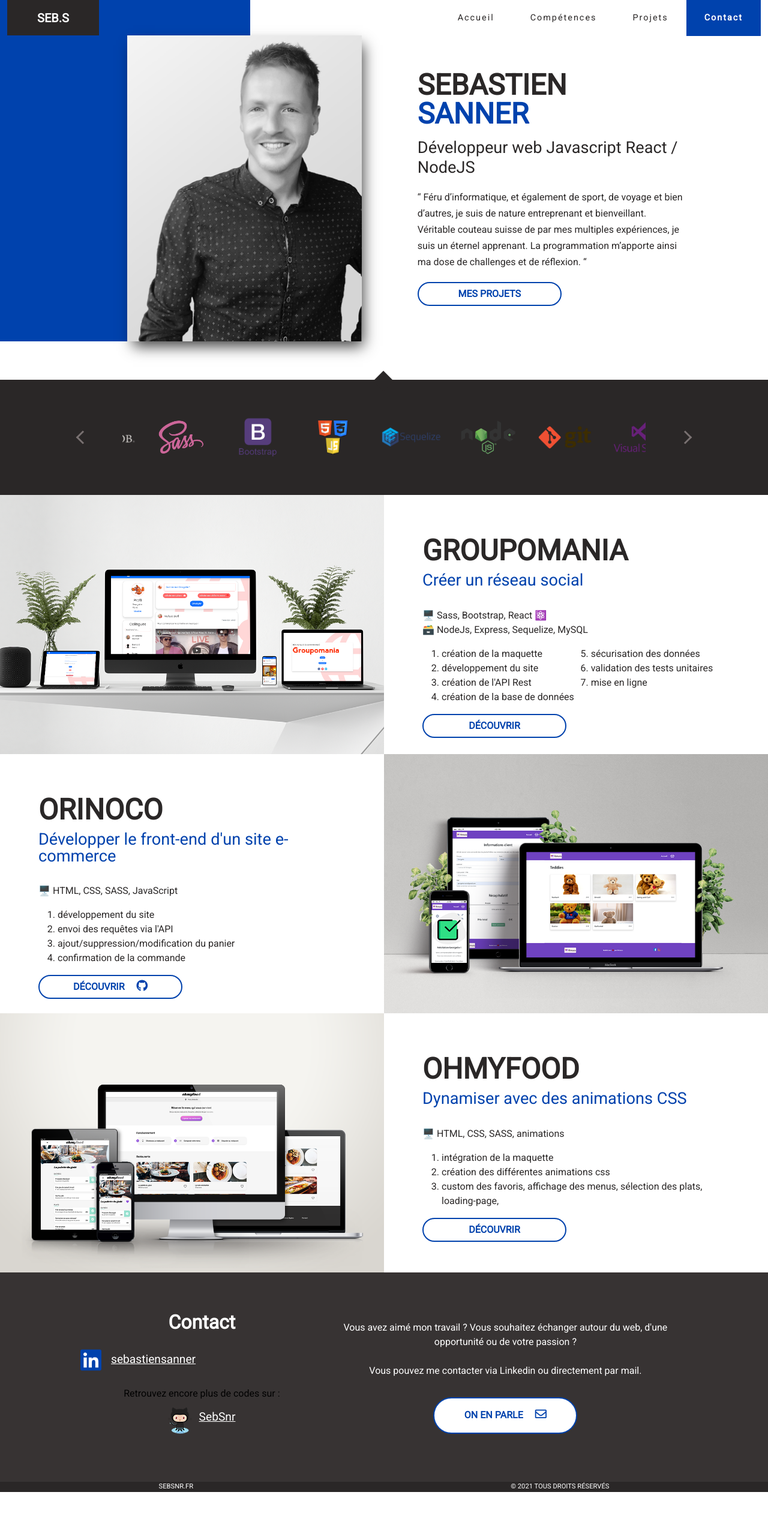
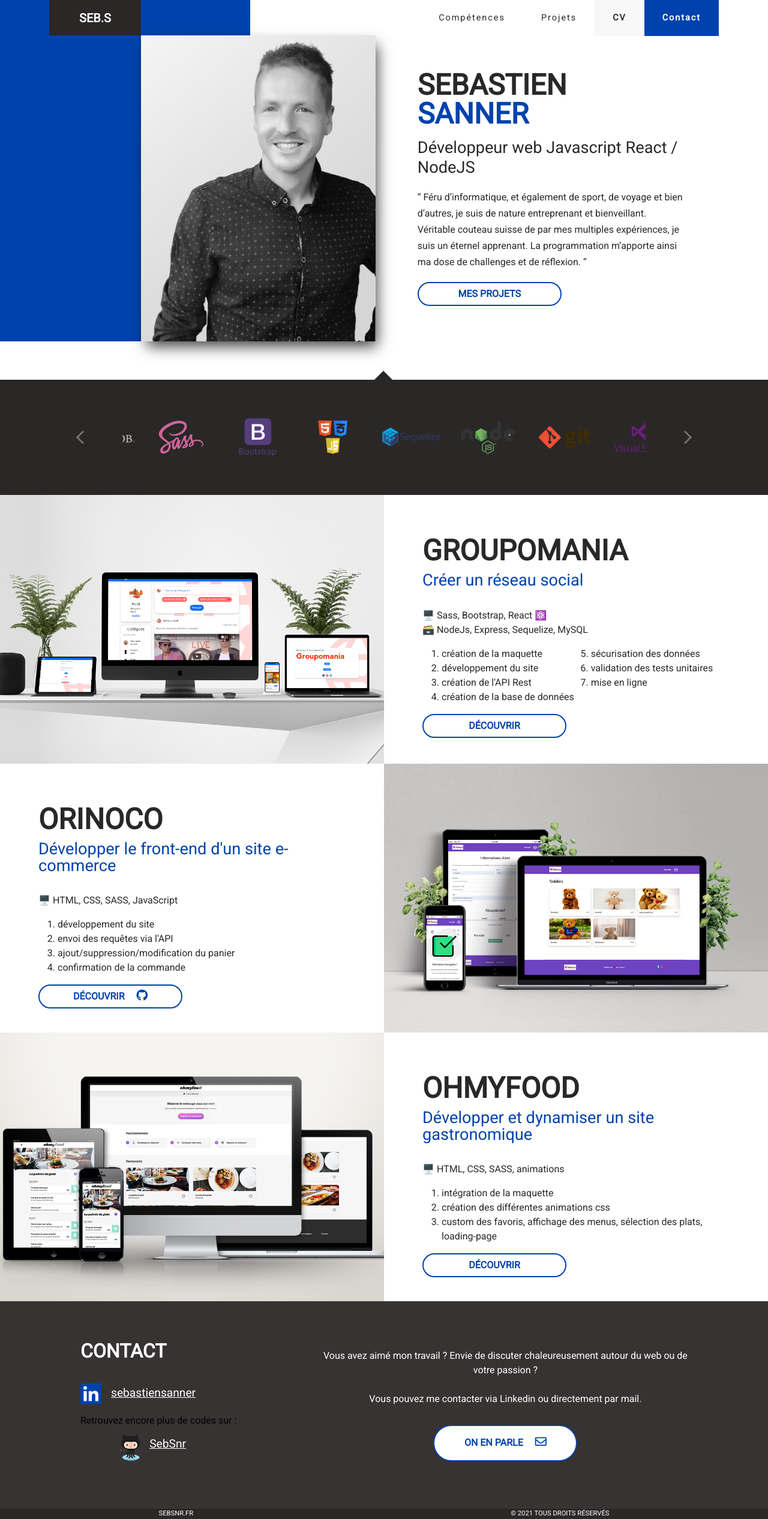
Before and after one commit to SebSnr/sebsnr.fr, a React (Create React App) app: page / in a window 1280 px wide. Shown: the whole page at 60% size. Before the commit the page ends 2487 px from the top, so only its background shows below. Built offline with nearby package versions, Linux system fonts and the light colour scheme.

Commit message:
:art: add links & improve css

```diff
--- a/public/index.html
+++ b/public/index.html
@@ -2,17 +2,18 @@
 <html lang="fr">
 	<head>
 		<meta charset="utf-8" />
-		<link rel="icon" href="%PUBLIC_URL%/favicon.ico" />
 		<meta name="viewport" content="width=device-width, initial-scale=1" />
 		<meta name="theme-color" content="#000000" />
 		<meta name="description" content="Portfolio from Sebsnr, web Developer" />
+		<link rel="icon" type="image/x-icon" href="./images/favicon.ico" />
+
 
 		<link rel="stylesheet" href="https://stackpath.bootstrapcdn.com/font-awesome/4.7.0/css/font-awesome.min.css">
 		<link rel="stylesheet" href="https://cdnjs.cloudflare.com/ajax/libs/font-awesome/5.15.4/css/all.min.css" integrity="sha512-1ycn6IcaQQ40/MKBW2W4Rhis/DbILU74C1vSrLJxCq57o941Ym01SwNsOMqvEBFlcgUa6xLiPY/NS5R+E6ztJQ==" crossorigin="anonymous" referrerpolicy="no-referrer" />
 		<link rel="stylesheet" href="https://cdnjs.cloudflare.com/ajax/libs/font-awesome/5.15.4/css/brands.min.css" integrity="sha512-sVSECYdnRMezwuq5uAjKQJEcu2wybeAPjU4VJQ9pCRcCY4pIpIw4YMHIOQ0CypfwHRvdSPbH++dA3O4Hihm/LQ==" crossorigin="anonymous" referrerpolicy="no-referrer" />
 
 
-		<title>sebsnr - web Developer</title>
+		<title>SebSnr - Développeur web</title>
 	</head>
 	<body>
 		<div id="root"></div>
--- a/src/components/Footer.js
+++ b/src/components/Footer.js
@@ -3,7 +3,7 @@ import {Link} from "react-router-dom"
 
 export default function Footer() {
 	return (
-		<div className="footer">
+		<div className="footer" id="contact">
 			<div className="footer__contact container">
 				<div className="footer__contact__links">
 					<h4>Contact</h4>
@@ -26,7 +26,7 @@ export default function Footer() {
 				</div>
 				<div className="footer__contact__mail">
 					<p>
-						Vous avez aimé mon travail ? Vous souhaitez échanger autour du web, d'une opportunité ou de votre passion ? <br />
+						Vous avez aimé mon travail ? Envie de discuter chaleureusement autour du web ou de votre passion ? <br />
 						<br />
 						Vous pouvez me contacter via Linkedin ou directement par mail.
 					</p>
--- a/src/components/HomeContent.js
+++ b/src/components/HomeContent.js
@@ -3,7 +3,7 @@ import {Link} from "react-router-dom"
 
 export default function HomeContent() {
 	return (
-		<div className="home-container">
+		<div className="home-container" id="mesprojets">
 			{/* Groupoamania */}
 			<div className="home-content">
 				<div className="home-content__left home-content__left--big">
@@ -60,14 +60,14 @@ export default function HomeContent() {
 				</div>
 				<div className="home-content__right home-content__right--big">
 					<h3>Ohmyfood</h3>
-					<div className="home-content__right__goal">Dynamiser avec des animations CSS</div>
+					<div className="home-content__right__goal">Développer et dynamiser un site gastronomique </div>
 					<p>
 						🖥️ HTML, CSS, SASS, animations<br />
 					</p>
 					<ol>
 						<li>intégration de la maquette</li>
 						<li>création des différentes animations css</li>
-						<li>custom des favoris, affichage des menus, sélection des plats, loading-page, </li>
+						<li>custom des favoris, affichage des menus, sélection des plats, loading-page</li>
 					</ol>
 					<Link to={{pathname: "https://sebsnr.github.io/P3--Ohmyfood/index.html"}} target="_blank" className="btn btn--1">
 						Découvrir
--- a/src/components/Navigation.js
+++ b/src/components/Navigation.js
@@ -1,46 +1,55 @@
 import React from "react"
 import {NavLink} from "react-router-dom"
-
+import {HashLink} from "react-router-hash-link"
 
 export default function Navigation() {
 	return (
 		<header className="header">
 			<nav className="navbar navbar-expand-lg ftco-navbar-light" id="ftco-navbar">
 				<div className="container">
-                    <NavLink className="navbar-brand" to="/" title="Retour accueil">
+					<NavLink className="navbar-brand" to="/" title="accueil">
 						SEB.S
 					</NavLink>
 
-					<button className="navbar-toggler" type="button" data-toggle="collapse" data-target="#ftco-nav" aria-controls="ftco-nav" aria-expanded="false" aria-label="Toggle navigation" title="Toggle navigation">
+					<button
+						className="navbar-toggler"
+						type="button"
+						data-toggle="collapse"
+						data-target="#ftco-nav"
+						aria-controls="ftco-nav"
+						aria-expanded="false"
+						aria-label="Toggle navigation"
+						title="Toggle navigation"
+					>
 						<span className="fa fa-bars"></span>
 					</button>
 					<div className="collapse navbar-collapse flex-grow-0" id="ftco-nav">
 						<ul className="navbar-nav ml-auto mr-md-3">
-							<li className="nav-item active">
+							{/* <li className="nav-item active">
 								<NavLink className="nav-link" to="/">
 									Accueil
 								</NavLink>
+							</li> */}
+							<li className="nav-item">
+								<HashLink to="#mescompetences" className="nav-link">
+									Compétences
+								</HashLink>
 							</li>
 							<li className="nav-item">
-                                 <NavLink className="nav-link" to="/">
-									Compétences
-								</NavLink>
+							<HashLink to="#mesprojets" className="nav-link">
+									Projets
+								</HashLink>
 							</li>
-                            <li className="nav-item">
-                                 <NavLink className="nav-link" to="/">
-									Projets
+							<li className="nav-item nav-item--cv">
+								<NavLink className="nav-link" to="/CV">
+									CV
 								</NavLink>
 							</li>
 							<li className="nav-item nav-item--contact">
-                                 <NavLink className="nav-link" to="/">
+								<HashLink to="#contact" className="nav-link">
 									Contact
-								</NavLink>
+								</HashLink>
 							</li>
-							{/* <li className="nav-item">
-								<a href="#" className="nav-link">
-									About
-								</a>
-							</li> */}
 						</ul>
 					</div>
 				</div>
--- a/src/components/SkillsCarousel.js
+++ b/src/components/SkillsCarousel.js
@@ -185,9 +185,9 @@ export default function SkillsCarousel() {
 
 
 	return (
-        <div className="carousel--skills">
-		<div className="container carousel__wrap">
-			<div className="carousel__inner">
+        <div className="carousel--skills" >
+		<div className="container carousel__wrap" >
+			<div className="carousel__inner" id="mescompetences">
 
 				<button className="carousel__btn carousel__btn--prev" onClick={() => prevClick()}>
 					<i className="carousel__btn-arrow carousel__btn-arrow--left" />
--- a/src/styles/components/_footer.scss
+++ b/src/styles/components/_footer.scss
@@ -12,30 +12,31 @@
 
 	&__contact {
 		display: flex;
+		justify-content: space-between;
 		flex-wrap: wrap;
 		padding: 5%;
 
 		&__links {
-			width: 40%;
-			height: 100%;
 			display: flex;
 			flex-direction: column;
-			justify-content: space-evenly;
+			justify-content: space-between;
+			width: 40%;
 
 			@include media-breakpoint-down(md) {
 				width: 100%;
 				margin-top: 2rem;
 				margin-bottom: 0rem;
 				h4 {
-					padding-bottom: 2rem;
+					padding-bottom: 2.2rem;
 				}
 			}
 
 			h4 {
-				text-align: center;
+				// text-align: center;
 				font-size: 2rem;
 				font-weight: bold;
-				margin-bottom: 1.5rem;
+				margin-bottom: 2rem;
+				text-transform: uppercase;
 				// margin-top: 1rem;
 			}
 			ul {
@@ -44,9 +45,13 @@
 			li {
 				color: black;
 				&:last-child {
-					margin-top: 1.5rem;
-					text-align: center;
+					margin-top: 0.8rem;
 					margin-bottom: 0;
+					a {
+						// display: block;
+						// text-align: center;
+						margin-left: 4rem;
+					}
 				}
 			}
 			.fab {
@@ -101,6 +106,7 @@
 			}
 			p {
 				text-align: center;
+				// max-width: 30rem;
 			}
 			button {
 				line-height: 2.8rem;
--- a/src/styles/components/_home-banner.scss
+++ b/src/styles/components/_home-banner.scss
@@ -17,7 +17,7 @@
 			// top: -14px;
 			// left: 380px;
 			margin-top: 0;
-			margin-left: 130px;
+			margin-left: 153px;
 			width: 70%;
 			height: 100%;
 			object-fit: cover;
--- a/src/styles/components/_home_content.scss
+++ b/src/styles/components/_home_content.scss
@@ -11,7 +11,7 @@
 	&__left,
 	&__right {
 		width: 50%;
-		height: 27rem;
+		height: 28rem;
 		@include media-breakpoint-down(lg) {
 			width: 100%;
 			height: auto;
--- a/src/styles/components/_navigation.scss
+++ b/src/styles/components/_navigation.scss
@@ -1,11 +1,11 @@
-$primary: $color-1;
+// .contai {
+// 	width: 100%;
+// 	border: solid 1px red;
+// 	display: flex;
+// 	justify-content: space-between;
 
+// }
 .header {
-	.container {
-		max-width: 100%;
-	}
-}
-
 a {
 	// transition: 0.3s all ease;
 	color: $primary;
@@ -15,6 +15,7 @@ a {
 		outline: none !important;
 		box-shadow: none;
 	}
+}
 }
 
 .ftco-navbar-light {
@@ -82,18 +83,11 @@ a {
 	}
 
 	.navbar-nav {
-		// border: yellow solid 1px;
 		background-color: #ffffff;
 		position: relative;
 		z-index: 20;
-
 		width: 80%;
 		float: right;
-
-		// augmenter la width du navbar
-		// transform: translateX(-$padding-page);
-		// width: calc(100% + 2 *#{$padding-page});
-		// width: 80%;
 
 		@include media-breakpoint-down(md) {
 			padding-bottom: 10px;
@@ -161,9 +155,23 @@ a {
 						&:active {
 							color: $color-1;
 							background-color: transparent;
-							font-weight: 600 ;
+							font-weight: 600;
 							text-shadow: 2px 2px 2px rgba(0, 0, 0, 0.17);
 						}
+					}
+				}
+			}
+
+			&--cv {
+				.nav-link {
+					font-weight: bold;
+					background-color: rgba(207, 206, 206, 0.15);
+					&:hover,
+					&:focus,
+					&:active {
+						// color: darken($color: #ffffff, $amount: 18);
+						// text-shadow: 2px 2px 2px rgba(206,206,206,0.17);
+						font-weight: 600;
 					}
 				}
 			}
```
Also changed, not shown: public/images/Ohmyfood-mock-up.png, 1 other file (tests, documents, lock files or other folders). Lines whose indentation alone changed are shown as unchanged.
